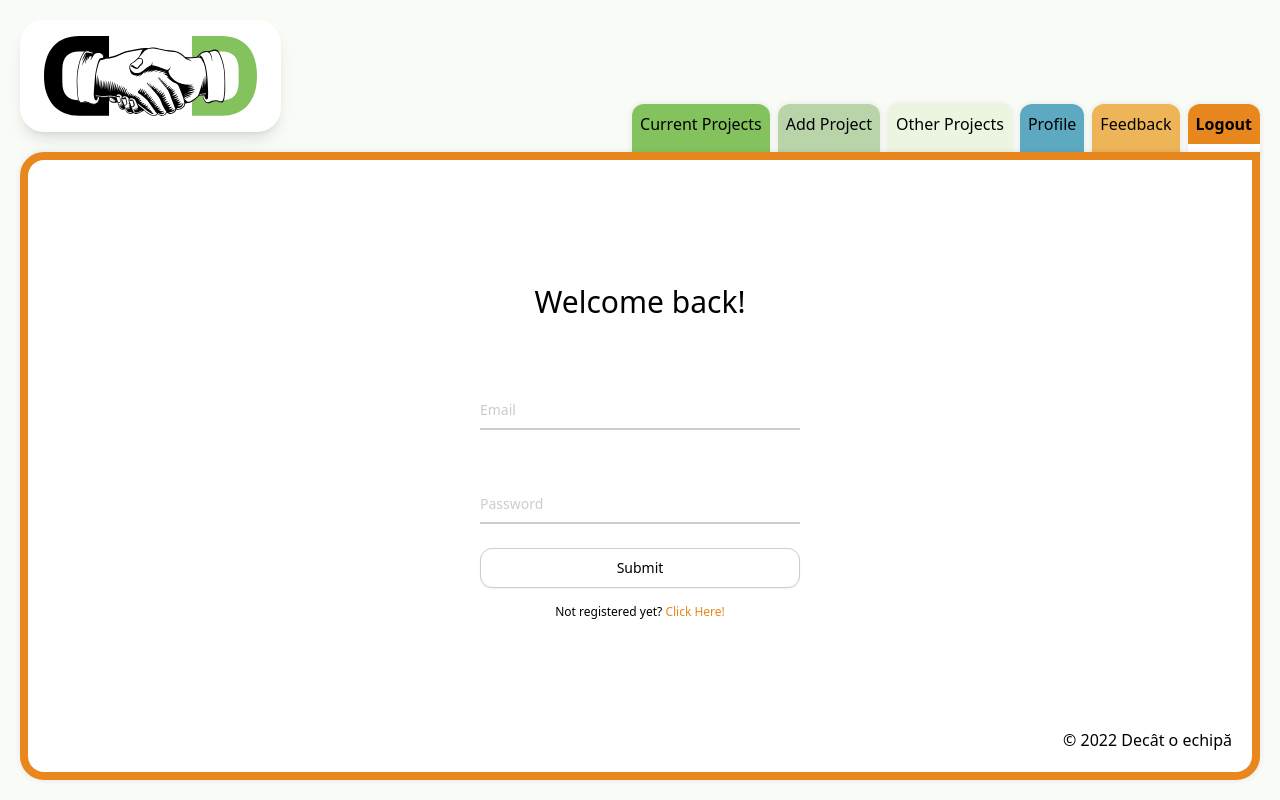
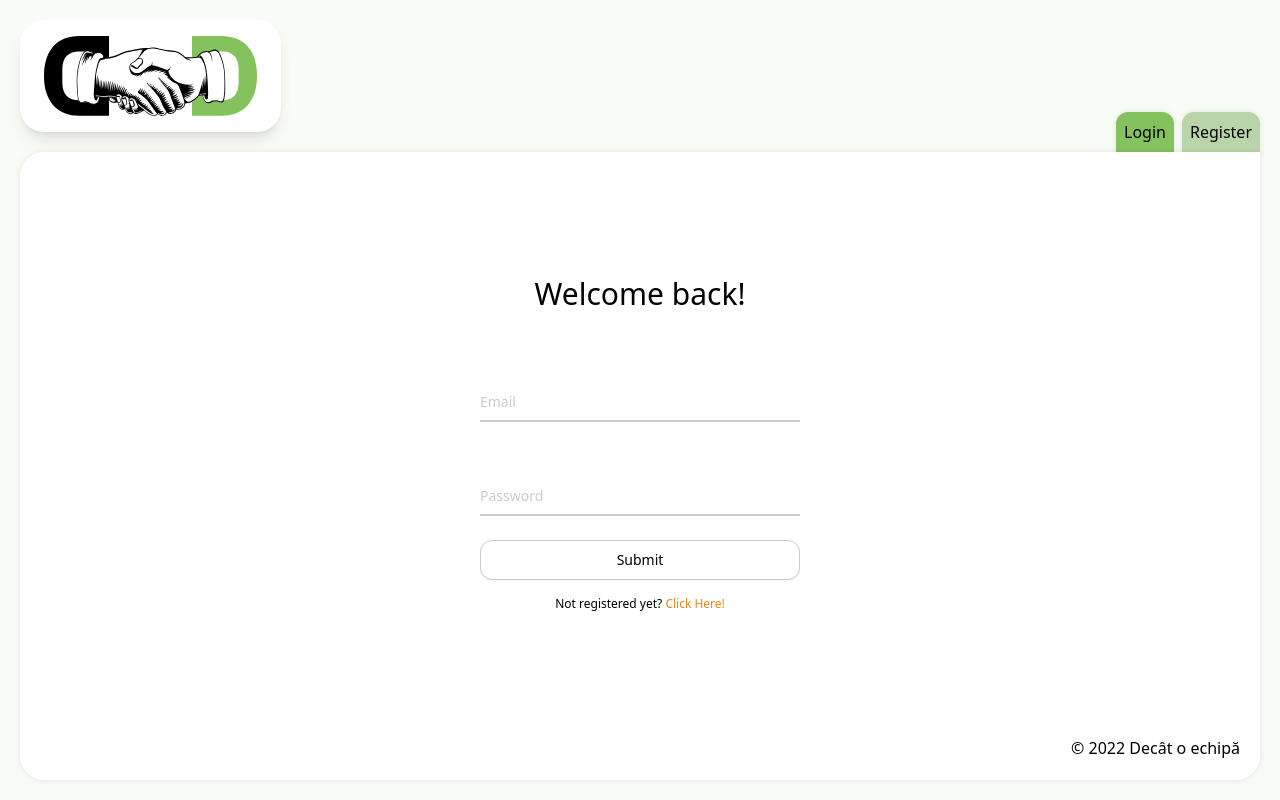
Before and after one commit to IBM-Dev-Dealer/frontend, a Next.js app: page /log in a window 1280 px wide. Built offline with nearby package versions, Linux system fonts and the light colour scheme.

Commit message:
create auth context

```diff
--- a/components/page-components/Layout/Layout.jsx
+++ b/components/page-components/Layout/Layout.jsx
@@ -9,12 +9,14 @@ import styles from "./Layout.module.scss";
 import { useNotifications, usePageColorContext } from "../../../context/hooks";
 import Notifications from "../../molecules/Notifications/Notifications";
 import LOGO from "../../../public/logo-full-svg.svg";
+import { useAuth } from "../../../context/hooks/useAuth";
 
-const Layout = ({ logged = true, isPM = false, error, children }) => {
+const Layout = ({ isPM = false, error, children }) => {
   const { pathname } = useRouter();
   const title = getTitle(pathname);
   const { pageColorIndexes, setPageColorIndexes } = usePageColorContext();
   const { notifications, removeNotification } = useNotifications();
+  const { logged } = useAuth();
 
   useEffect(() => {}, []);
 
@@ -28,10 +30,10 @@ const Layout = ({ logged = true, isPM = false, error, children }) => {
         { href: ROUTES.OTHER_PROJECTS, label: "Other Projects" },
         { href: ROUTES.PROFILE, label: "Profile" },
         { href: ROUTES.FEEDBACK, label: "Feedback" },
-        { href: ROUTES.LOG, label: "Logout" },
+        { href: ROUTES.LOGIN, label: "Logout" },
       ],
       notLogged: [
-        { href: ROUTES.LOG, label: "Login" },
+        { href: ROUTES.LOGOUT, label: "Login" },
         { href: ROUTES.REGISTER, label: "Register" },
       ],
     }),
--- a/components/page-components/Log/Login.jsx
+++ b/components/page-components/Log/Login.jsx
@@ -16,6 +16,8 @@ import {
   NOTIFICATION_SUCCESS,
   SERVER_ERROR,
 } from "../../../utils/constants";
+import { useAuth } from "../../../context/hooks/useAuth";
+import { useRouter } from "next/router";
 const Login = () => {
   const initialValues = {
     email: "",
@@ -27,15 +29,19 @@ const Login = () => {
     password: yup.string().required("Password field empty"),
   });
 
+  const router = useRouter();
   const { notify } = useNotifications();
+  const { login } = useAuth();
   const submitHandler = (values) => {
     try {
-      // console.log("values", values);
+      console.log("values", values);
+      login(values.email);
       notify({
         kind: NOTIFICATION_SUCCESS,
         message: LOGIN_SUCCESS,
         id: LOGIN_NOTIFICATION_SUCCESS_ID,
       });
+      router.push(ROUTES.ADD_PROJECT);
     } catch (error) {
       notify({
         kind: NOTIFICATION_ERROR,
--- /dev/null
+++ b/context/hooks/useAuth.jsx
@@ -0,0 +1,7 @@
+import { useContext } from "react";
+import { AuthContext } from "../providers";
+
+export const useAuth = () => {
+  const context = useContext(AuthContext);
+  return context;
+};
--- /dev/null
+++ b/context/providers/AuthProvider.jsx
@@ -0,0 +1,33 @@
+import { createContext, useCallback, useContext, useEffect, useState } from "react";
+import { callAPI } from "../../utils/utils";
+
+export const AuthContext = createContext();
+
+export const AuthProvider = ({ children }) => {
+  const [logged, setLogged] = useState(false);
+  const [loggedUserID, setLoggedUserID] = useState(null);
+
+  const getUserID = async (email) => {
+    const user = await (await callAPI(`/user/${email}`, null)).json();
+    console.log("getUserID user", user);
+    setLoggedUserID(user.id);
+  };
+
+  const login = useCallback((email) => {
+    getUserID(email);
+    setLogged(true);
+  }, []);
+  const logout = useCallback(() => {
+    setLogged(false);
+    setLoggedUserID(null);
+  }, []);
+
+  const ctx = {
+    logged,
+    loggedUserID,
+    login,
+    logout,
+  };
+
+  return <AuthContext.Provider value={ctx}>{children}</AuthContext.Provider>;
+};
--- a/context/providers/index.js
+++ b/context/providers/index.js
@@ -1,2 +1,3 @@
 export * from "./NotificationProvider";
 export * from "./PageColorContextProvider";
+export * from "./AuthProvider";
--- a/pages/_app.js
+++ b/pages/_app.js
@@ -2,14 +2,18 @@ import { useRouter } from "next/router";
 import { useEffect, useState } from "react";
 import Loader from "../components/atoms/Loader/Loader";
 import Layout from "../components/page-components/Layout/Layout";
-import { NotificationContextProvider, PageColorContextProvider } from "../context/providers";
+import {
+  AuthProvider,
+  NotificationContextProvider,
+  PageColorContextProvider,
+} from "../context/providers";
 import "../styles/globals.scss";
 
 const App = ({ Component, pageProps }) => {
   const [isLoading, setIsLoading] = useState(false);
   const { events: routerEvents } = useRouter();
 
-  const { logged, isPM, error } = pageProps;
+  const { isPM, error } = pageProps;
 
   useEffect(() => {
     routerEvents.on("routeChangeStart", () => setIsLoading(true));
@@ -17,14 +21,16 @@ const App = ({ Component, pageProps }) => {
   }, [routerEvents]);
 
   return (
+    <AuthProvider>
       <NotificationContextProvider>
         <PageColorContextProvider>
-        <Layout logged={logged} isPM={isPM} error={error}>
+          <Layout isPM={isPM} error={error}>
             <Loader loading={isLoading} />
             <Component {...pageProps} />
           </Layout>
         </PageColorContextProvider>
       </NotificationContextProvider>
+    </AuthProvider>
   );
 };
 
--- a/pages/index.js
+++ b/pages/index.js
@@ -5,7 +5,7 @@ import { ROUTES } from "../utils/utils";
 const DefaultPage = () => {
   const { push } = useRouter();
   useEffect(() => {
-    push(ROUTES.HOME);
+    push(ROUTES.CURRENT_PROJECTS);
   }, [push]);
   return <></>;
 };
```
Lines whose indentation alone changed are shown as unchanged.
